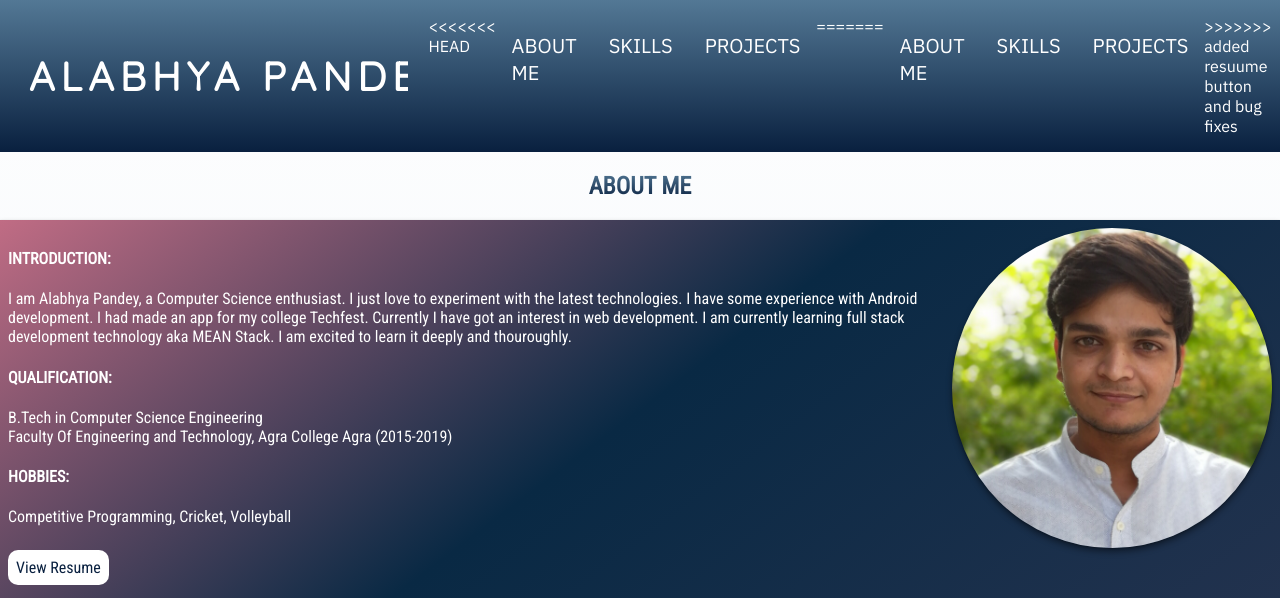
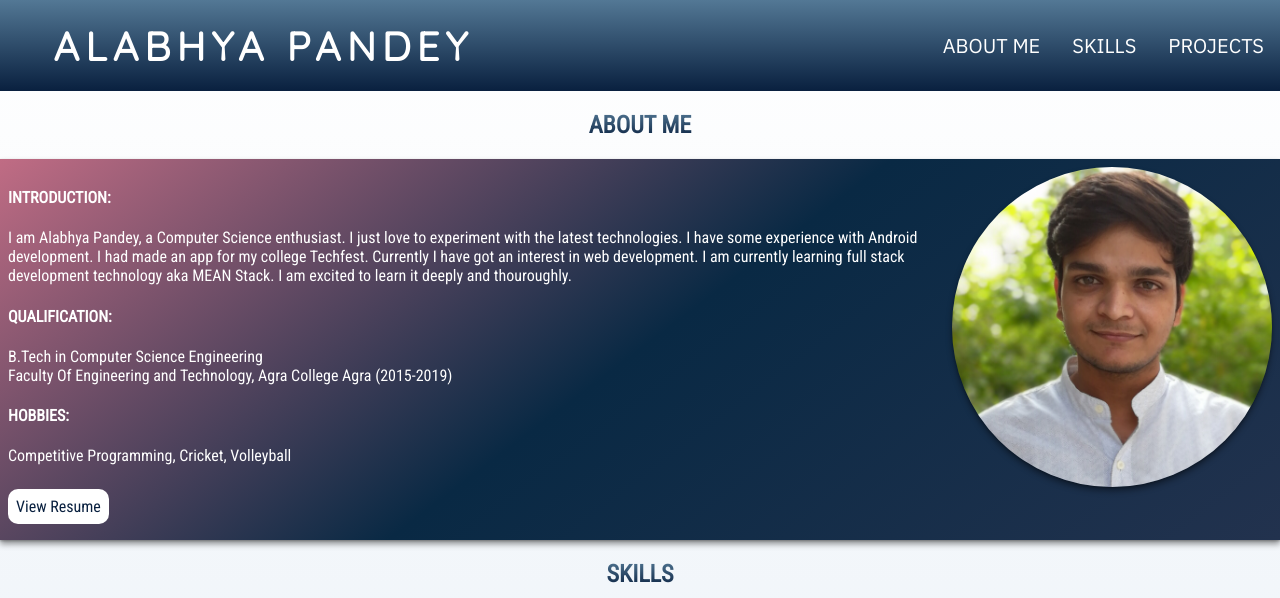
Before and after one commit to alabhya139/alabhya139.github.io, a plain HTML site: page index.html in a window 1280 px wide. Shown: the top 598 px of the page. Drawn offline with nearby package versions, Linux system fonts and the light colour scheme; a web font is replaced by a local one.

Commit message:
added resuume button and bug fixes

```diff
--- a/index.html
+++ b/index.html
@@ -18,15 +18,9 @@
 
         <nav class="nav-bar">
             <ul class="plex-font inline">
-<<<<<<< HEAD
-                <li class="navi-bar"><a href="#about-me"> ABOUT ME</li>
-                <li class="accordion"><a href="#skills">SKILLS</a></li>
-                <li class="modal"><a href="#projects">PROJECTS</li>
-=======
                 <li class="navi-bar"><a href="#about">ABOUT ME</a></li>
                 <li class="accordion"><a href="#skills">SKILLS</a></li>
                 <li class="modal"><a href="#projects">PROJECTS</a></li>
->>>>>>> added resuume button and bug fixes
             </ul>
         </nav>
     </header>
```
